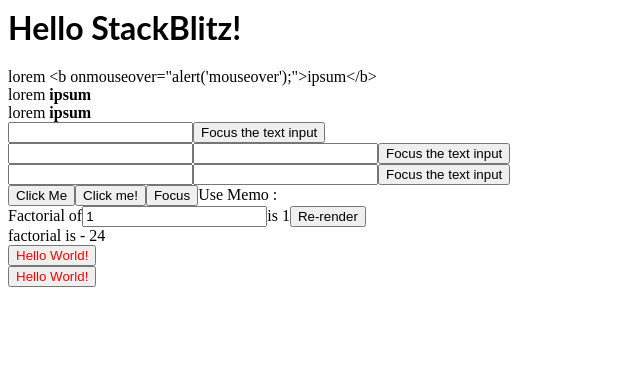
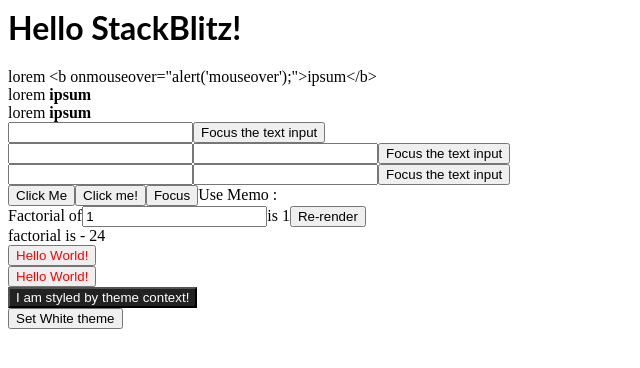
Before and after one commit to Jeeva-ctrl/react-tutorial, a React (Create React App) app: page / in a window 1280 px wide. Shown: the top 368 px of the page, without its empty margins (0-640 px from the left). Built offline with nearby package versions, Linux system fonts and the light colour scheme.

Commit message:
1 file modified, 1 added

```diff
--- a/src/App.js
+++ b/src/App.js
@@ -6,14 +6,29 @@
   CustomFunctionalTextInput,
   Parent
 } from './ref';
-import  {CalculateFactorial} from './useMemo';
-import  {Factorial} from './factorial';
-import  { ParentComp ,MyButton } from './reactClone';
+import { CalculateFactorial } from './useMemo';
+import { Factorial } from './factorial';
+import { ParentComp, MyButton } from './reactClone';
 import './style.css';
+import Context from './contextApi';
+
+const themes = {
+  light: {
+    foreground: '#000000',
+    background: '#eeeeee'
+  },
+  dark: {
+    foreground: '#ffffff',
+    background: '#222222'
+  }
+};
+
+export const ThemeContext = React.createContext(themes.light);
 
 export default function App() {
   // You can now get a ref directly to the DOM button:
   const ref = React.createRef();
+  const [theme, setWhiteTheme] = React.useState(false);
   return (
     <div>
       <h1>Hello StackBlitz!</h1>
@@ -30,16 +45,17 @@
         Focus{' '}
       </button>
       Use Memo :
-
-      <CalculateFactorial/>
-
-      <Factorial number={4}/>
-
+      <CalculateFactorial />
+      <Factorial number={4} />
       <ParentComp>
-        <MyButton/>
-        <br></br>
-        <MyButton/>
+        <MyButton />
+        <br />
+        <MyButton />
       </ParentComp>
+      <ThemeContext.Provider value={theme ? themes.light : themes.dark}>
+        <Context />
+      </ThemeContext.Provider>
+      <button onClick={e => setWhiteTheme(!theme)}>Set White theme</button>
     </div>
   );
 }
--- /dev/null
+++ b/src/contextApi.js
@@ -0,0 +1,25 @@
+import React, { useContext } from 'react';
+
+import { ThemeContext } from './App';
+
+function Context() {
+  return <Toolbar />;
+}
+function Toolbar(props) {
+  return (
+    <div>
+      <ThemedButton />
+    </div>
+  );
+}
+
+function ThemedButton() {
+  const theme = useContext(ThemeContext);
+  return (
+    <button style={{ background: theme.background, color: theme.foreground }}>
+      I am styled by theme context!
+    </button>
+  );
+}
+
+export default Context;
```
